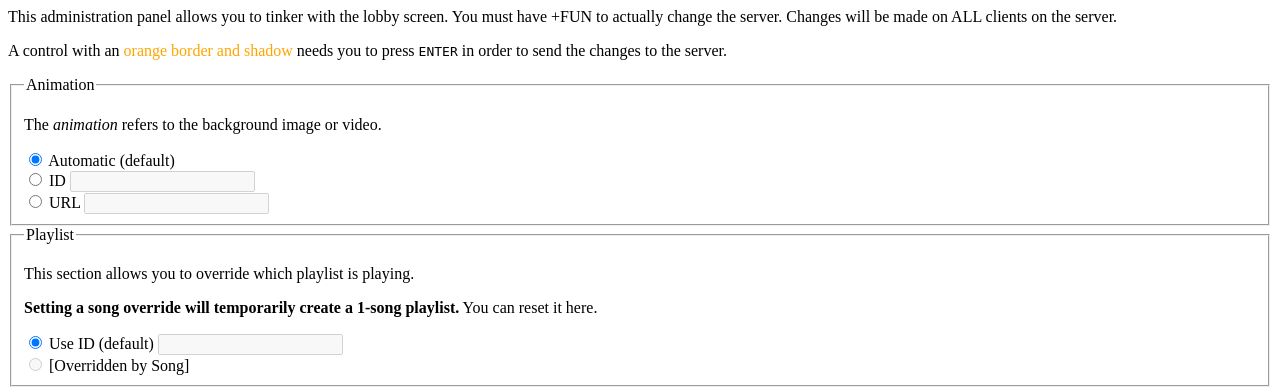
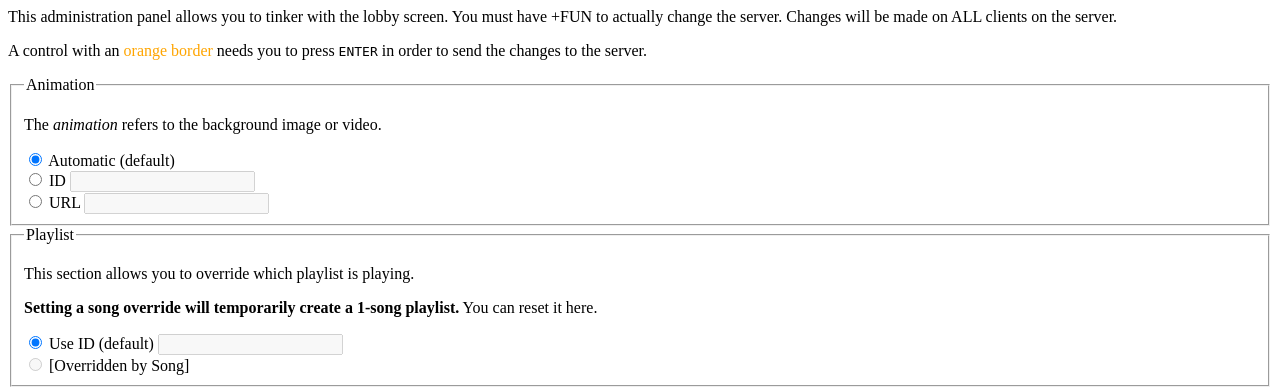
Before and after one commit to N3X15/vgws, a PHP site: template templates/ingame/lobby/tinkermenu.twig in a window 1280 px wide. Shown: the top 388 px of the page. Run offline with PHP 8.4, Linux system fonts and the light colour scheme; the template is opened without the code that fills it, so the values that code supplies are empty; some libraries are stand-ins or nearby versions.

Commit message:
THANK YOU REN YOU ARE VERY OBSERVANT

```diff
--- a/templates/ingame/lobby/tinkermenu.twig
+++ b/templates/ingame/lobby/tinkermenu.twig
@@ -1,5 +1,5 @@
 <p>This administration panel allows you to tinker with the lobby screen. You must have +FUN to actually change the server. Changes will be made on ALL clients on the server.</p>
-<p>A control with an <span style="color:#ffa500">orange border and shadow</span> needs you to press <code>ENTER</code> in order to send the changes to the server.</p>
+<p>A control with an <span style="color:#ffa500">orange border</span> needs you to press <code>ENTER</code> in order to send the changes to the server.</p>
 <fieldset>
   <legend>Animation</legend>
   <p>The <em>animation</em> refers to the background image or video.</p>
```
